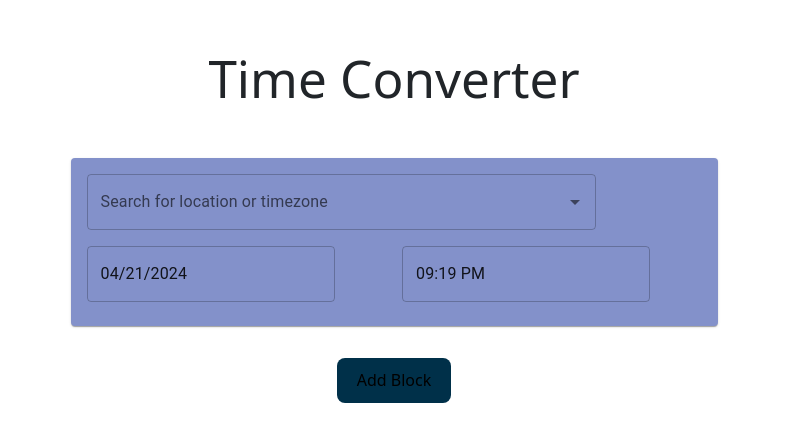
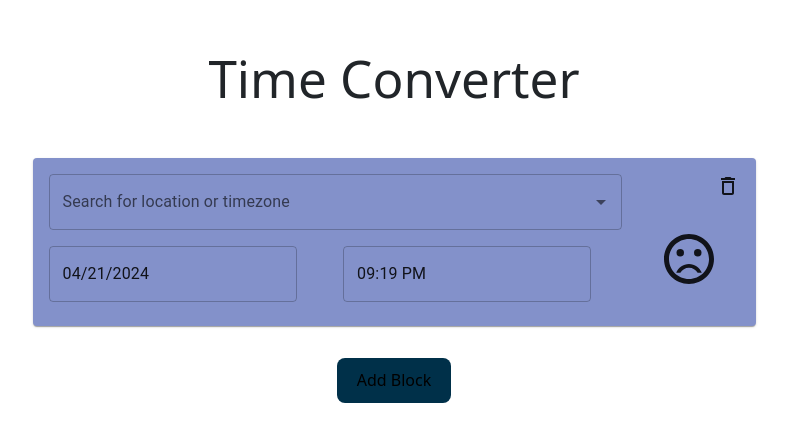
Before and after one commit to angelica-w/time_convert, a React (Vite) app: page / in a window 1280 px wide. Shown: the part 191-632 px from the top of the page, without its empty margins (246-1034 px from the left). Built offline with nearby package versions, Linux system fonts and the light colour scheme.

Commit message:
add styling

```diff
--- a/src/App.jsx
+++ b/src/App.jsx
@@ -1,28 +1,41 @@
 import './App.css'
 import 'bootstrap/dist/css/bootstrap.min.css';
-// import dayjs from 'dayjs';
 import { useState } from 'react'
-// import { AdapterDayjs } from '@mui/x-date-pickers/AdapterDayjs'
 import { LocalizationProvider } from '@mui/x-date-pickers';
 import { AdapterLuxon } from '@mui/x-date-pickers/AdapterLuxon';
 import { DateTime } from 'luxon';
 import TimeBlock from './components/TimeBlock';
-import DateInput from './components/DateInput';
-import { Divider } from '@mui/material';
 import { StyledEngineProvider } from '@mui/material';
+import { Alert } from '@mui/material';
 
 
 function App() {
   const [datetimes, setDatetimes] = useState([DateTime.now()]);
   const [locations, setLocations] = useState([""]);
   const [timezones, setTimezones] = useState([DateTime.now().zoneName]);
-  const [prevTimezones, setPrevTimezones] = useState([DateTime.now().zoneName]);
+  const [openAlert, setOpenAlert] = useState(false);
+  // const [prevTimezones, setPrevTimezones] = useState([DateTime.now().zoneName]);
 
   const addBlock = () => {
     const newBlock = datetimes[0].setZone("Asia/Tokyo");
     setDatetimes([...datetimes, newBlock]);
     setLocations([...locations, "Tokyo, Japan"]);
     setTimezones([...timezones, "Asia/Tokyo"]);
+  }
+
+  const deleteBlock = (ind) => {
+    if (datetimes.length === 1) {
+      setOpenAlert(true);
+    }
+    else {
+      const newDatetimes = datetimes.filter((datetime, index) => index !== ind);
+      const newLocations = locations.filter((location, index) => index !== ind);
+      const newTimezones = timezones.filter((timezone, index) => index !== ind);
+
+      setDatetimes(newDatetimes);
+      setLocations(newLocations);
+      setTimezones(newTimezones);
+    }
   }
 
   const updateDatetimes = (e, ind) => {
@@ -44,9 +57,9 @@ function App() {
 
   const updateTimezones = (tz, ind) => {
     if (tz) {
-      console.log("new timezone", tz);
-      setPrevTimezones(timezones);
-      console.log("prevtz", prevTimezones);
+      // console.log("new timezone", tz);
+      // setPrevTimezones(timezones);
+      // console.log("prevtz", prevTimezones);
 
       const newTimezones = timezones.map((timezone, index) =>
         ind === index ? tz : timezone
@@ -124,11 +137,17 @@ function App() {
             timezone={timezones[index]}
             setDatetimes={updateDatetimes}
             setTimezones={updateTimezones}
+            deleteBlock={deleteBlock}
           >
           </TimeBlock>
           );
         })}
         <button className="button" onClick={addBlock}>Add Block</button>
+        {openAlert ?
+          <Alert severity="warning" onClose={() => setOpenAlert(false)}>
+            Can't delete the last remaining time block
+          </Alert>
+        : null}
       </LocalizationProvider>
     </StyledEngineProvider>
   )
--- a/src/components/TimeBlock.jsx
+++ b/src/components/TimeBlock.jsx
@@ -5,15 +5,24 @@ import TimezoneInput from "./TimezoneInput";
 import { Grid } from "@mui/material";
 import { Card, CardContent } from "@mui/material";
 import { StyledEngineProvider } from "@mui/material";
+import DeleteOutlineOutlinedIcon from '@mui/icons-material/DeleteOutlineOutlined';
+import SentimentSatisfiedOutlinedIcon from '@mui/icons-material/SentimentSatisfiedOutlined';
+import SentimentDissatisfiedOutlinedIcon from '@mui/icons-material/SentimentDissatisfiedOutlined';
+import Tooltip from "@mui/material/Tooltip";
 
-const TimeBlock = ({className, color, ind, datetime, location, timezone, setDatetimes, setTimezones}) => {
+const TimeBlock = ({className, color, ind, datetime, location, timezone, setDatetimes, setTimezones, deleteBlock}) => {
+
+    const handleDelete = () => {
+        deleteBlock(ind);
+    }
 
     return (
         <StyledEngineProvider injectFirst>
         <Card className={className} sx={{backgroundColor: color}}>
             <CardContent>
                 <Grid container spacing={2}>
-                    <Grid item xs={10}>
+                    <Grid item container xs spacing={2}>
+                        <Grid item xs={12}>
                             <TimezoneInput
                                 ind={ind}
                                 location={location}
@@ -38,8 +47,27 @@ const TimeBlock = ({className, color, ind, datetime, location, timezone, setDate
                             >
                             </TimeInput>
                         </Grid>
+
                     </Grid>
-
+                    <Grid item container direction="column" xs={2} justifyContent="space-between">
+                        <Grid item container xs={2} justifyContent="flex-end" alignItems="flex-start">
+                            <DeleteOutlineOutlinedIcon  fontSize="medium" onClick={handleDelete} />
+                        </Grid>
+                        <Grid container item xs={8} justifyContent="center" alignItems="center">
+                            {
+                                datetime.c.hour >= 9 && datetime.c.hour <= 17 ? (
+                                    <Tooltip title="Within Working Hours">
+                                        <SentimentSatisfiedOutlinedIcon sx={{fontSize: 60 }}/>
+                                    </Tooltip>
+                                ) : (
+                                    <Tooltip title="Outside Working Hours">
+                                        <SentimentDissatisfiedOutlinedIcon sx={{fontSize: 60 }}/>
+                                    </Tooltip>
+                                )
+                            }
+                        </Grid>
+                    </Grid>
+                </Grid>
             </CardContent>
         </Card>
         </StyledEngineProvider>
```
Lines whose indentation alone changed are shown as unchanged.
